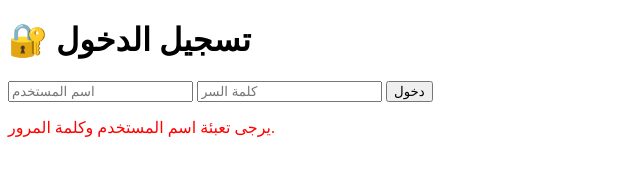
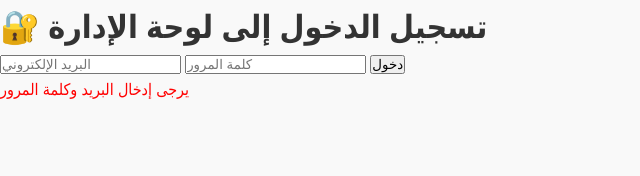
Before and after one commit to MR-piip-pro/test_wep_app, a plain HTML site: page Admin-protected-panel/usr.html in a window 1280 px wide. Both pictures are taken after a click on the button "دخول". Shown: the whole page, without its empty margins (0-640 px from the left). Drawn offline with Linux system fonts and the light colour scheme; files that its build step writes are made by us from their sources.

Commit message:
Update usr.html

```diff
--- a/Admin-protected-panel/usr.html
+++ b/Admin-protected-panel/usr.html
@@ -1,63 +1,52 @@
 <!DOCTYPE html>
 <html lang="ar">
 <head>
-  <meta charset="UTF-8">
+  <meta charset="UTF-8" />
+  <meta name="viewport" content="width=device-width, initial-scale=1.0" />
   <title>تسجيل الدخول</title>
+  <link rel="stylesheet" href="style.css" />
 </head>
 <body>
-  <main class="login-container">
-    <h1>🔐 تسجيل الدخول</h1>
-    <input type="text" id="username" placeholder="اسم المستخدم">
-    <input type="password" id="password" placeholder="كلمة السر">
+  <main>
+    <h1>🔐 تسجيل الدخول إلى لوحة الإدارة</h1>
+    <input type="email" id="email" placeholder="البريد الإلكتروني" />
+    <input type="password" id="password" placeholder="كلمة المرور" />
     <button onclick="login()">دخول</button>
-    <p id="login-status" style="color: red;"></p>
+    <p id="error" style="color: red;"></p>
   </main>
 
+  <!-- Firebase SDK -->
   <script type="module">
     import { initializeApp } from "https://www.gstatic.com/firebasejs/10.12.0/firebase-app.js";
-  import { getFirestore, collection, query, where, getDocs } from "https://www.gstatic.com/firebasejs/10.12.0/firebase-firestore.js";
+    import { getAuth, signInWithEmailAndPassword } from "https://www.gstatic.com/firebasejs/10.12.0/firebase-auth.js";
     import { firebaseConfig } from './firebase-config.js';
 
     const app = initializeApp(firebaseConfig);
-  const db = getFirestore(app);
+    const auth = getAuth(app);
 
     window.login = async function () {
-    const usernameInput = document.getElementById("username").value.trim();
-    const passwordInput = document.getElementById("password").value.trim();
-    const status = document.getElementById("login-status");
+      const email = document.getElementById("email").value.trim();
+      const password = document.getElementById("password").value.trim();
+      const errorMsg = document.getElementById("error");
+      errorMsg.textContent = "";
 
-    if (!usernameInput || !passwordInput) {
-      status.textContent = "يرجى تعبئة اسم المستخدم وكلمة المرور.";
+      if (!email || !password) {
+        errorMsg.textContent = "يرجى إدخال البريد وكلمة المرور";
         return;
       }
 
       try {
-      const q = query(
-        collection(db, "users"),
-        where("username", "==", usernameInput),
-        where("password", "==", passwordInput)
-      );
+        const userCredential = await signInWithEmailAndPassword(auth, email, password);
+        const user = userCredential.user;
 
-      const snapshot = await getDocs(q);
-
-      if (!snapshot.empty) {
-        // نجاح الدخول
+        // تسجيل الدخول ناجح
         localStorage.setItem("loggedIn", "true");
         window.location.href = "admin.html";
-      } else {
-        // فشل التحقق
-        status.textContent = "❌ اسم المستخدم أو كلمة المرور غير صحيحة.";
-      }
-
       } catch (error) {
-      console.error("خطأ أثناء التحقق:", error);
-      status.textContent = "⚠️ حدث خطأ أثناء تسجيل الدخول.";
+        console.error(error);
+        errorMsg.textContent = "❌ البريد الإلكتروني أو كلمة المرور غير صحيحة";
       }
     }
   </script>
-
 </body>
 </html>
-
-</body>
-</html>
```
Lines whose indentation alone changed are shown as unchanged.
